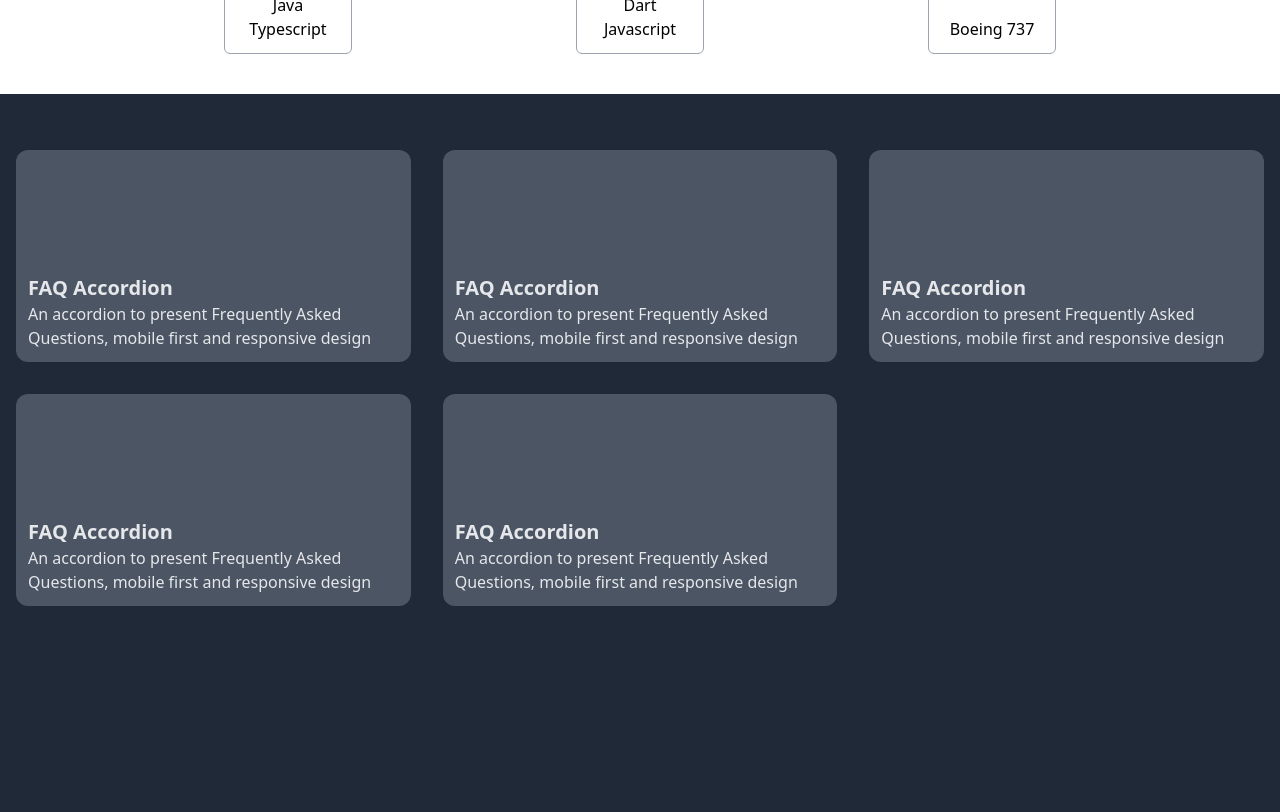
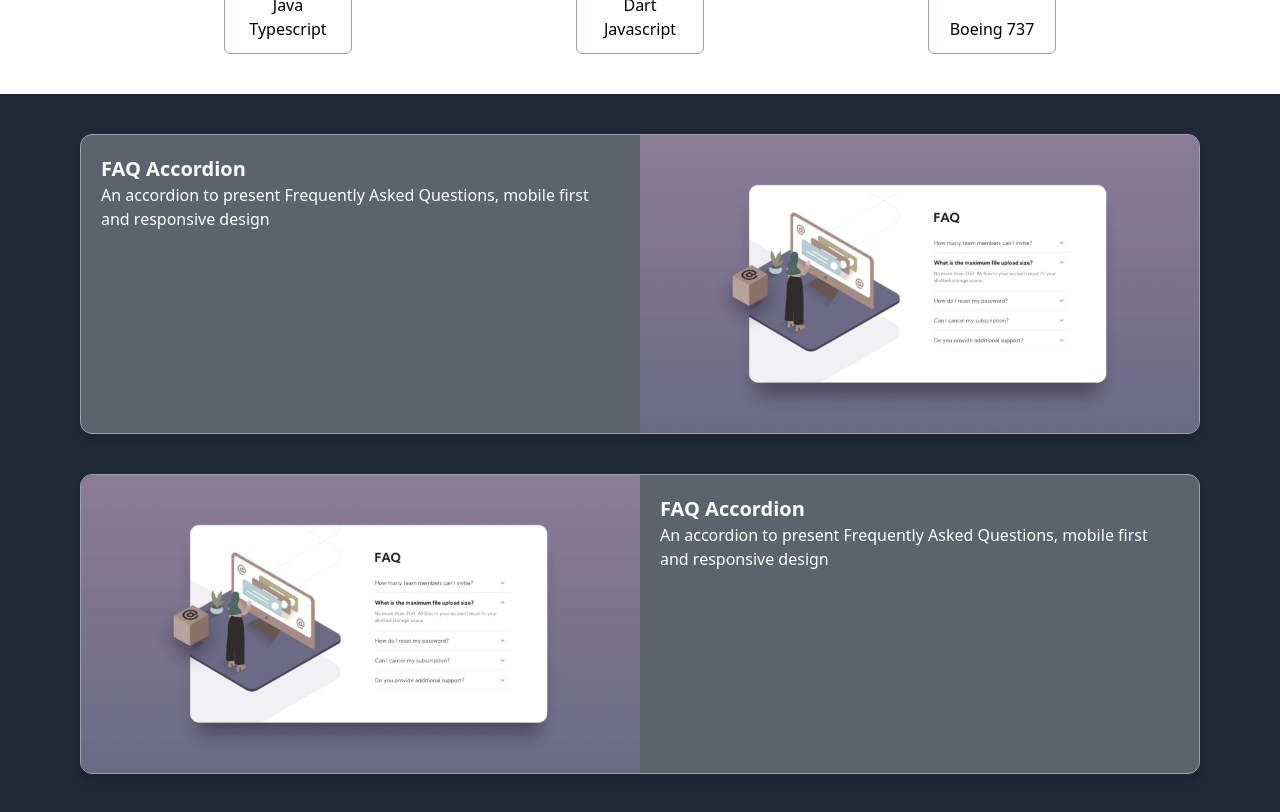
Before and after one commit to Edalbrelord/frontend-mentor, a Next.js app: page / in a window 1280 px wide. Shown: the part 940-1752 px from the top of the page. Before the commit the page ends 1602 px from the top, so only its background shows below. Built offline with nearby package versions, Linux system fonts and the light colour scheme.

Commit message:
Homepage projects redesigned

```diff
--- /dev/null
+++ b/components/projectPreview/projectPreview.module.css
@@ -0,0 +1,6 @@
+.greyscale img{
+    filter: grayscale(80%);
+}
+.greyscale:hover img{
+    filter: none;
+}
--- a/components/projectPreview/projectPreview.tsx
+++ b/components/projectPreview/projectPreview.tsx
@@ -1,25 +1,27 @@
-import {useState} from "react";
 import Link from "next/dist/client/link";
+import styles from "./projectPreview.module.css"
 
 export type ProjectPreviewProps = {
     title: string;
     description: string;
     imageSrc: string;
     link: string;
+    imageRight: boolean;
 }
 
 export default function ProjectPreview(props: ProjectPreviewProps){
     return <Link href={props.link}>
-        <a>
-            <div className="flex flex-col bg-gray-600 rounded-xl p-3 text-gray-200 hover:text-orange-600">
-                <div className="h-28">
-                    {props.imageSrc}
+        <a className={styles.greyscale}>
+            <div className="flex flex-row justify-evenly rounded-xl border border-gray-400 shadow-lg bg-gray-200 bg-opacity-30 text-white hover:text-blue-200 overflow-hidden">
+                <div className={`flex-none w-1/2 ${props.imageRight ? "order-last": ""}`}>
+                    <div className="m-h-28">
+                        <img src={props.imageSrc} alt={props.title} className=""/>
+                    </div>
+
                 </div>
-                <div>
+                <div className="flex-none w-1/2 p-5">
                     <h3 className="text-xl font-semibold">{props.title}</h3>
-                </div>
-                <div>
-                    {props.description}
+                    <p>{props.description}</p>
                 </div>
             </div>
         </a>
--- a/pages/index.tsx
+++ b/pages/index.tsx
@@ -51,28 +51,24 @@ export default function Index() {
         </div>
 
         <div className="container mx-auto flex flex-col items-center p-10 md:px-0 space-y-24">
-            <div className="w-full flex flex-col flex-wrap md:flex-row">
+            <div className="w-full flex flex-col flex-wrap md:px-20 space-y-10">
                 {/*TODO: Retrieve from markdown files?*/}
 
-                <div className={"w-full md:w-1/2 lg:w-1/3 pb-5 md:p-5 lg:p-4 " + styles["flex-custom"] }>
-                    <ProjectPreview title="FAQ Accordion" description="An accordion to present Frequently Asked Questions, mobile first and responsive design" imageSrc="" link="faq-accordion"/>
+                <div className="">
+                    <ProjectPreview
+                        title="FAQ Accordion"
+                        description="An accordion to present Frequently Asked Questions, mobile first and responsive design"
+                        imageSrc="/images/projects/faq_accordion.jpg"
+                        link="faq-accordion"
+                        imageRight={true}/>
                 </div>
 
-                <div className={"w-full md:w-1/2 lg:w-1/3 pb-5 md:p-5 lg:p-4 " + styles["flex-custom"] }>
-                    <ProjectPreview title="FAQ Accordion" description="An accordion to present Frequently Asked Questions, mobile first and responsive design" imageSrc="" link="faq-accordion"/>
-                </div>
-
-                <div className={"w-full md:w-1/2 lg:w-1/3 pb-5 md:p-5 lg:p-4 " + styles["flex-custom"] }>
-                    <ProjectPreview title="FAQ Accordion" description="An accordion to present Frequently Asked Questions, mobile first and responsive design" imageSrc="" link="faq-accordion"/>
-                </div>
-
-                <div className={"w-full md:w-1/2 lg:w-1/3 pb-5 md:p-5 lg:p-4 " + styles["flex-custom"] }>
-                    <ProjectPreview title="FAQ Accordion" description="An accordion to present Frequently Asked Questions, mobile first and responsive design" imageSrc="" link="faq-accordion"/>
-                </div>
-
-                <div className={"w-full md:w-1/2 lg:w-1/3 pb-5 md:p-5 lg:p-4 " + styles["flex-custom"] }>
-                    <ProjectPreview title="FAQ Accordion" description="An accordion to present Frequently Asked Questions, mobile first and responsive design" imageSrc="" link="faq-accordion"/>
-                </div>
+                <ProjectPreview
+                    title="FAQ Accordion"
+                    description="An accordion to present Frequently Asked Questions, mobile first and responsive design"
+                    imageSrc="/images/projects/faq_accordion.jpg"
+                    link="faq-accordion"
+                    imageRight={false}/>
 
             </div>
         </div>
```
Also changed, not shown: public/images/projects/faq_accordion.jpg (added).
